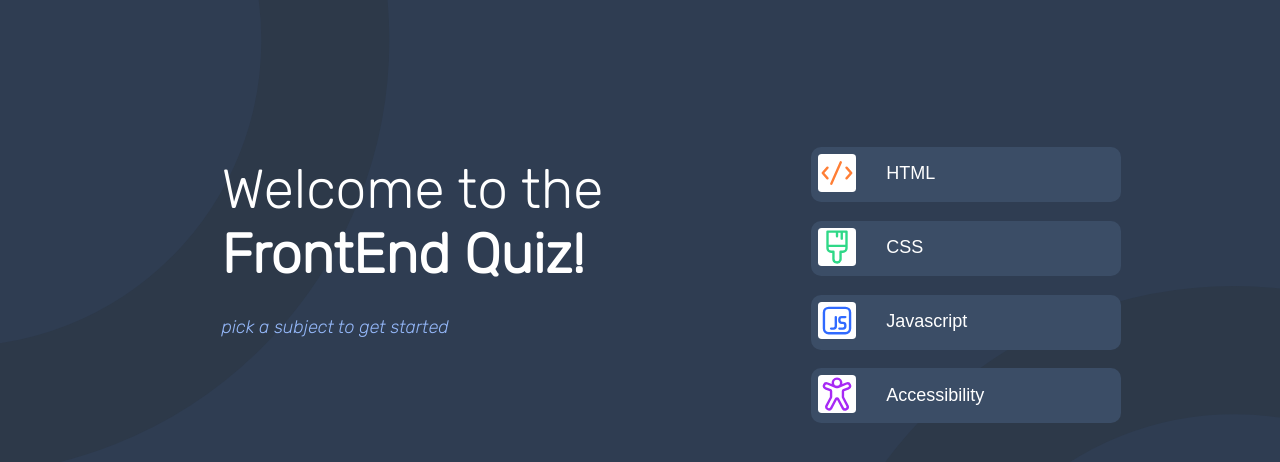
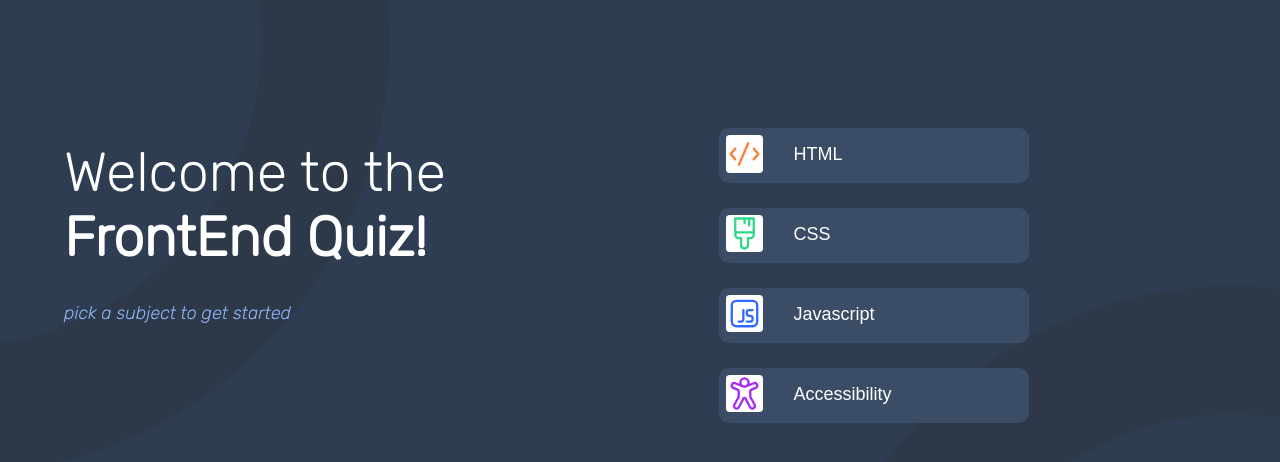
Before and after one commit to KwesiSai/FrontEndQuizApp, a React (Create React App) app in the folder frontend-react/: page / in a window 1280 px wide. Shown: the top 462 px of the page. Built offline with nearby package versions, Linux system fonts and the light colour scheme.

Commit message:
Rectifying error in app.tsx

```diff
--- a/frontend-react/src/App.tsx
+++ b/frontend-react/src/App.tsx
@@ -1,19 +1,31 @@
-import React from 'react';
-import './App.css';
+import React, { useState } from 'react';
 import Home from './home/home';
+import Quiz from './quiztest/quiz';
+import './App.css'; // optional, for additional styling
 
-function App() {
-  // Placeholder function for handling topic selection
-  const handleTopicSelection = (topic: string) => {
-    console.log(`Selected topic: ${topic}`);
-    // Add more logic as needed for topic selection
+const App: React.FC = () => {
+  const [selectedTopic, setSelectedTopic] = useState<string | null>(null);
+
+  const handleSelectTopic = (topic: string) => {
+    setSelectedTopic(topic);
+  };
+
+  const handleBackToHome = () => {
+    setSelectedTopic(null);
   };
 
   return (
-    <div className="App">
-      <Home onSelectTopic={handleTopicSelection} />
+    <div className="app-container">
+      {selectedTopic ? (
+        <Quiz topic={selectedTopic} />
+      ) : (
+        <Home onSelectTopic={handleSelectTopic} />
+      )}
+      {selectedTopic && (
+        <button onClick={handleBackToHome}>Back to Home</button>
+      )}
     </div>
   );
-}
+};
 
 export default App;
```
